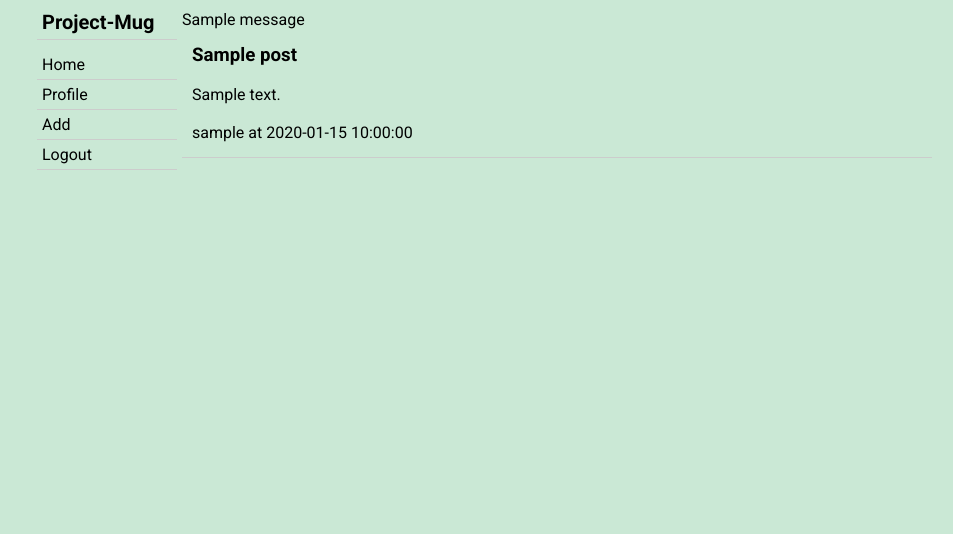
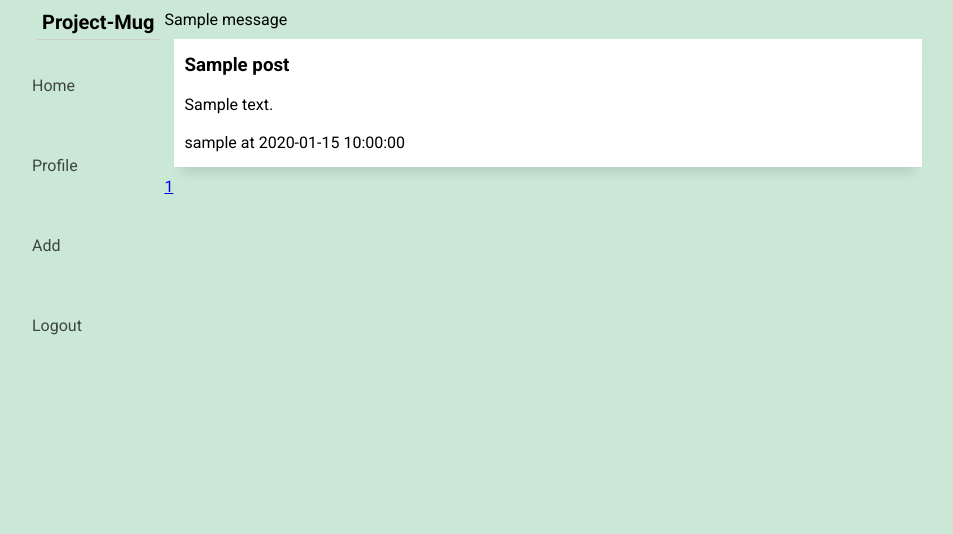
Before and after one commit to gokulgopan/project-mug, a Flask app: page /index in a window 1280 px wide. Shown: the top 534 px of the page, without its empty margins (158-1111 px from the left). Before the commit the page ends 170 px from the top, so only its background shows below. Run offline with Flask 2, Linux system fonts and the light colour scheme; a user stored in the database is signed in; tables that the repository leaves empty hold one stand-in row (values such as "Sample post"); one stand-in notice (Sample message) is shown.

Commit message:
pagination added to home page

```diff
--- a/app/routes.py
+++ b/app/routes.py
@@ -12,7 +12,8 @@ def index():
     user = current_user
     team = Team.query.join(userteams).join(User).filter((userteams.c.user_id == user.id) & (userteams.c.team_id == Team.id)).first()
     #if team is not None:
-    posts = Post.query.filter(Post.team_id == team.id).order_by(Post.timestamp.desc())
+    page = request.args.get('page', 1, type=int)
+    posts = Post.query.filter(Post.team_id == team.id).order_by(Post.timestamp.desc()).paginate(page=page, per_page=3)
         #if posts is not None:
     return render_template('index.html', title='Updates', posts=posts)
     #return "Welcome"
--- a/app/static/css/style.css
+++ b/app/static/css/style.css
@@ -2,6 +2,7 @@
     margin: 0;
     padding: 0;
 }
+
 html, body {
     height: 100%;
     font-family:'Roboto', sans-serif;
@@ -16,6 +17,13 @@ html, body {
     flex-wrap: wrap;
 }
 
+
+.main {
+    flex: 5;
+    min-height: 100%;
+    margin: 10px auto;
+
+}
 .navbar {
     display: flex;
     flex-direction: column;
@@ -26,15 +34,43 @@ html, body {
     top: 0;
     min-height: 100%;
     align-items: stretch;
+    background-color: var(--bg-primary);
+    transition: width 600ms ease;
 
 }
 
-.main {
-    flex: 5;
-    min-height: 100%;
-    margin: 10px auto;
+.navbar-nav {
+    list-style: none;
+    padding: 0;
+    margin: 0;
+    display: flex;
+    flex-direction: column;
+    align-items: center;
+    height: 100%;
+  }
 
-}
+.nav-item {
+    width: 100%;
+  }
+
+  .nav-link {
+    display: flex;
+    align-items: center;
+    height: 5rem;
+    color: var(--text-primary);
+    text-decoration: none;
+    filter: grayscale(100%) opacity(0.7);
+    transition: var(--transition-speed);
+  }
+
+  .nav-link:hover {
+    filter: grayscale(0%) opacity(1);
+    background: var(--bg-secondary);
+    color: var(--text-secondary);
+  }
+
+
+
 
 .logo {
     color: #000;
@@ -124,15 +160,21 @@ input[type=text], input[type=password], select {
   }
 
 
-  .card {
-    border-bottom: 1px solid #ccc;
-    transition: 0.3s;
-    width: 100%;
-    background: #cae8d5;
+
+.card {
+    margin: 10px;
+    transition: all .4s cubic-bezier(0.175, 0.885, 0, 1);
+    background-color: #fff;
+    position: relative;
+    overflow: hidden;
+    box-shadow: 0px 13px 10px -7px rgba(0, 0, 0,0.1);
+
+
   }
 
   .card:hover {
-    box-shadow: 0 8px 16px 0 rgba(0,0,0,0.2);
+    box-shadow: 0px 30px 18px -8px rgba(0, 0, 0,0.1);
+    transform: scale(1.03, 1.03)
   }
 
   .card-data {
--- /dev/null
+++ b/app/templates/_flash_msg.html
@@ -0,0 +1,13 @@
+<div>
+    {% with messages = get_flashed_messages() %}
+    {% if messages %}
+
+    {% for message in messages %}
+    <div class="alert alert-danger" role="alert">
+    {{ message }}
+    </div>
+    {% endfor %}
+
+    {% endif %}
+    {% endwith %}
+</div>
--- /dev/null
+++ b/app/templates/_user_nav.html
@@ -0,0 +1,32 @@
+<div>
+
+    <div class="logo nav-box">
+        Project-Mug
+    </div>
+    <nav class="navbar">
+        <ul class="navbar-nav">
+        <li class="nav-item">
+        <a class="nav-link" href="{{ url_for('index') }}">
+        <span class="link-text">
+            Home
+        </span>
+        </a></li>
+        {% if current_user.is_anonymous %}
+        {% if not islogin %}
+        <li class="nav-item">
+        <a class="nav-link" href="{{ url_for('login') }}">Login</a></li>
+        {% endif %}
+        {% else %}
+        {% if not isprofile %}
+        <li class="nav-item">
+        <a class="nav-link" href="{{ url_for('user', username=current_user.username) }}">Profile</a></li>
+        {% endif %}
+        <li class="nav-item">
+        <a class="nav-link" href="{{ url_for('add_update') }}">Add</a></li>
+        <li class="nav-item">
+        <a class="nav-link" href="{{ url_for('logout') }}">Logout</a></li>
+        {% endif %}
+        </ul>
+    </nav>
+
+</div>
--- a/app/templates/base.html
+++ b/app/templates/base.html
@@ -9,54 +9,15 @@
 </head>
 <body>
     <div class="container">
-        <div class="navbar">
+        {% include '_user_nav.html' %}
+    <div class="main">
 
-        <div class="logo nav-box">
-            Project-Mug
-        </div>
-        <nav class="nav     nav-box">
-            <ul class="">
-            <li class="nav-item">
-            <a class="nav-link" href="{{ url_for('index') }}">Home</a></li>
-            {% if current_user.is_anonymous %}
-            {% if not islogin %}
-            <li class="nav-item">
-            <a class="nav-link" href="{{ url_for('login') }}">Login</a></li>
-            {% endif %}
-            {% else %}
-            {% if not isprofile %}
-            <li class="nav-item">
-            <a class="nav-link" href="{{ url_for('user', username=current_user.username) }}">Profile</a></li>
-            {% endif %}
-            <li class="nav-item">
-            <a class="nav-link" href="{{ url_for('add_update') }}">Add</a></li>
-            <li class="nav-item">
-            <a class="nav-link" href="{{ url_for('logout') }}">Logout</a></li>
-            {% endif %}
-            </ul>
-        </nav>
-    </div>
-    <div class="main">
-    <div>
-        {% with messages = get_flashed_messages() %}
-        {% if messages %}
-
-        {% for message in messages %}
-        <div class="alert alert-danger" role="alert">
-        {{ message }}
-        </div>
-        {% endfor %}
-
-        {% endif %}
-        {% endwith %}
-    </div>
-
+        {% include '_flash_msg.html' %}
 
     {% block content %}
+
     {% endblock %}
     </div>
 </div>
-</div>
-
 </body>
 </html>
--- a/app/templates/index.html
+++ b/app/templates/index.html
@@ -1,13 +1,22 @@
 {% extends "base.html" %}
 
 {% block content %}
-{% for a in posts %}
+{% for a in posts.items %}
 <div class="card">
     <div class="card-data">
         <h3>{{ a.title }}</h3><br>
         <p>{{ a.body | safe  }}</p><br>
         {{ a.author.username }} at {{ a.timestamp }}
 </div></div>
+
+{% endfor %}
+
+{% for page_num in posts.iter_pages() %}
+  {% if page_num %}
+    <a href="{{ url_for('index', page=page_num) }}">{{ page_num }}</a>
+  {% else %}
+    ...
+  {% endif %}
 {% endfor %}
 
 {% endblock %}
```
